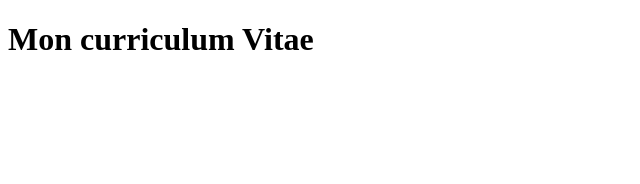
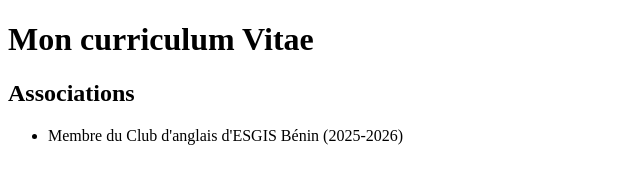
Before and after one commit to Folashade-dev/mon-cv, a plain HTML site: page index.html in a window 1280 px wide. Shown: the whole page, without its empty margins (0-640 px from the left). Drawn offline with Linux system fonts and the light colour scheme.

Commit message:
mise en place de la section associations

```diff
--- a/index.html
+++ b/index.html
@@ -9,6 +9,17 @@
     </head>
     <body>
         <h1>Mon curriculum Vitae</h1>
+<section id="associations">
 
+    <h2>Associations</h2>
+
+    <ul>
+        <li>
+            Membre du Club d'anglais d'ESGIS Bénin
+            (2025-2026)
+        </li>
+    </ul>
+
+</section>
     </body>
 </html>
```
